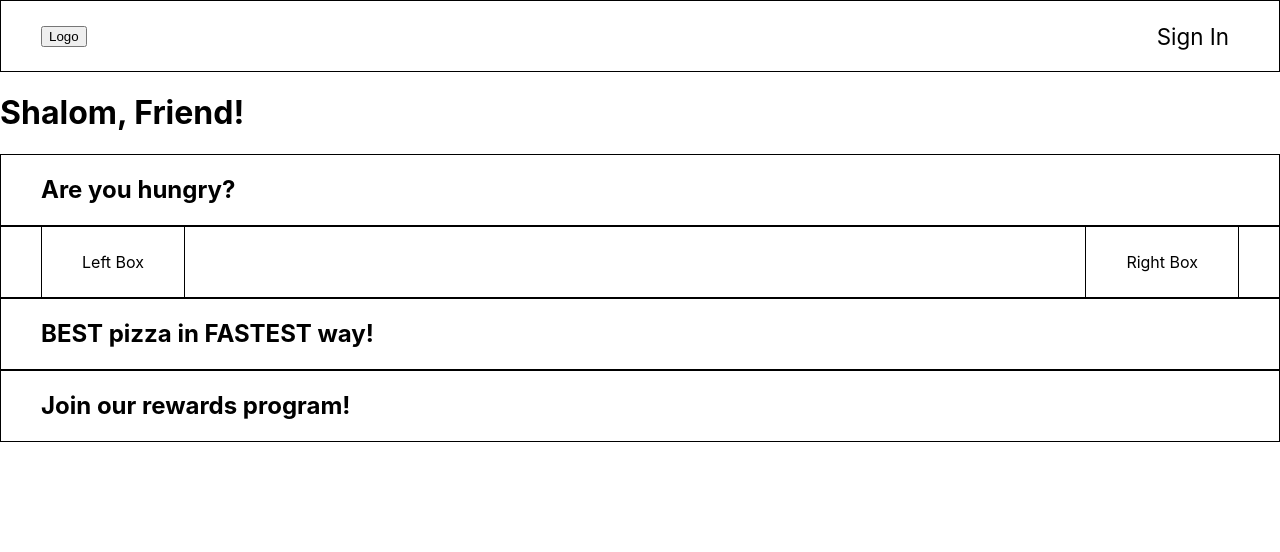
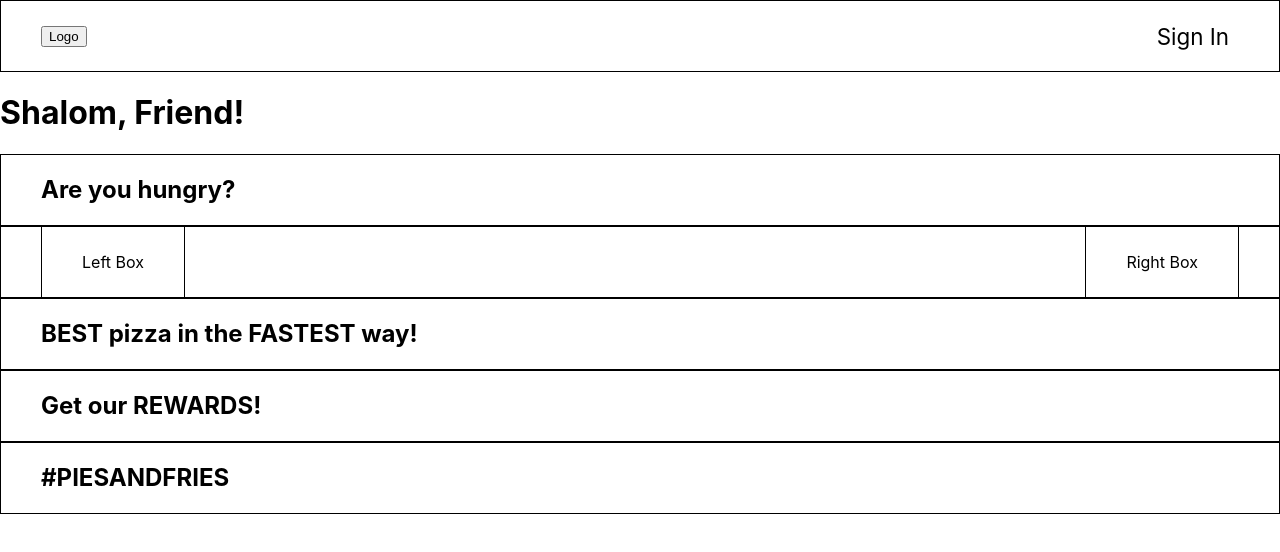
Before and after one commit to MVP-Marketplace/Pies-and-Fries, a React (Create React App) app in the folder client/: page / in a window 1280 px wide. Shown: the top 552 px of the page. Built offline with nearby package versions, Linux system fonts and the light colour scheme.

Commit message:
adding basic layout to home page

```diff
--- /dev/null
+++ b/client/src/components/styles/Home.css
@@ -0,0 +1,3 @@
+.heroContainer{
+    background:
+}
--- a/client/src/pages/Home.js
+++ b/client/src/pages/Home.js
@@ -1,6 +1,5 @@
 import React from 'react'
 import { Container } from 'react-bootstrap';
-import Navbar from '../components/Navbar';
 
 const home = () => {
 
@@ -16,12 +15,14 @@ const home = () => {
                 <Container>Right Box</Container>
             </Container>
             <Container>
-                <h2>BEST pizza in FASTEST way!</h2>
+                <h2>BEST pizza in the FASTEST way!</h2>
             </Container>
             <Container>
-                <h2>Join our rewards program!</h2>
+                <h2>Get our REWARDS!</h2>
             </Container>
-
+            <Container>
+                <h2>#PIESANDFRIES</h2>
+            </Container>
         </div>
     )
 }
```
